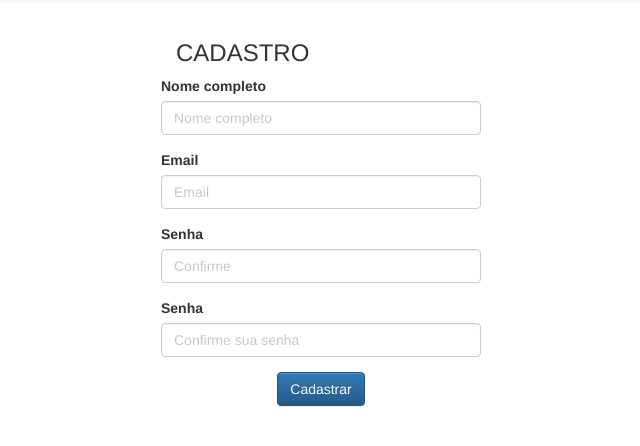
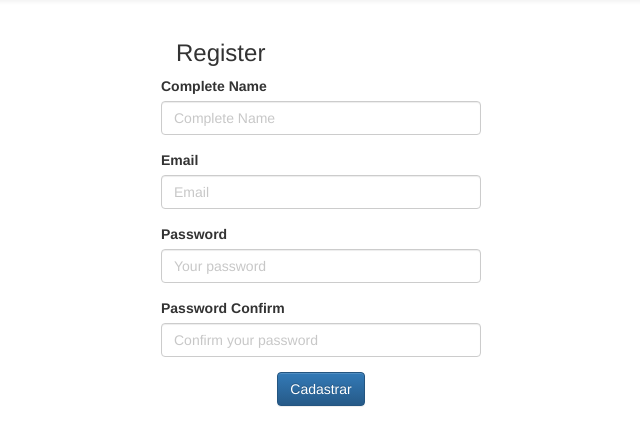
Before and after one commit to gutorc92/contas, a Django app: page /users/signin/ in a window 1280 px wide. Shown: the part 52-498 px from the top of the page, without its empty margins (159-799 px from the left). Run offline with Django 3.2, Linux system fonts and the light colour scheme; some libraries are stand-ins or nearby versions.

Commit message:
English texts
Signed-off-by: Gustavo Coelho <gutorc@hotmail.com>

```diff
--- a/users/forms.py
+++ b/users/forms.py
@@ -51,7 +51,7 @@ class LoginForm(forms.Form):
         error_messages={'invalid': _('Email address must \
                                        be in a valid format.')})
     password = forms.CharField(
-        label=_('Senha:'),
+        label=_('Password:'),
         required=True,
         widget=forms.PasswordInput(attrs={'placeholder': ''}))
 
@@ -64,16 +64,16 @@ class LoginForm(forms.Form):
 
 
 class SigninForm(forms.Form):
-    name = forms.CharField(label='Nome completo',
+    name = forms.CharField(label=_('Complete Name'),
         required=True)
     email = forms.CharField(label='Email',
         required=True)
-    password = forms.CharField(label='Senha',
+    password = forms.CharField(label=_('Password'),
         required=True,
-        widget=forms.PasswordInput(attrs={'placeholder': 'Confirme '}))
-    password_confirm = forms.CharField(label='Senha',
+        widget=forms.PasswordInput(attrs={'placeholder': _('Your password ')}))
+    password_confirm = forms.CharField(label=_('Password Confirm'),
         required=True,
-        widget=forms.PasswordInput(attrs={'placeholder': 'Confirme sua senha '}))
+        widget=forms.PasswordInput(attrs={'placeholder': _('Confirm your password')}))
 
 
 
--- a/users/templates/users/register.html
+++ b/users/templates/users/register.html
@@ -2,14 +2,14 @@
 
 {% load staticfiles bootstrap3 %}
 {% bootstrap_javascript jquery=1 %}
-
+{% load i18n %}
 {% block extrastyle %}
   <link rel="stylesheet" type="text/css" href="{% static "styles/signin.css" %}" >
 {% endblock %}
 
 {% block content %}
 
-<h3>CADASTRO</h3>
+<h3>{% trans "Register" %}</h3>
 <div class="form-content" style="clear: both">
   {% bootstrap_messages %}
   <form class="form-horizontal text-left" action="{% url "signin" %}" method = 'POST'>
--- a/users/templates/users/signin.html
+++ b/users/templates/users/signin.html
@@ -1,14 +1,14 @@
 {% extends 'contas/base.html' %}
 
 {% load staticfiles bootstrap3 %}
-
+{% load i18n %}
 {% block extrastyle %}
   <link rel="stylesheet" type="text/css" href="{% static "styles/signin.css" %}" >
 {% endblock %}
 
 {% block content %}
 
-<h3 class="text-center">Login</h3>
+<h3 class="text-center">{% trans "Login" %}</h3>
 <hr class="star-light">
 <div class="form-content">
   {% if messages %}
```
